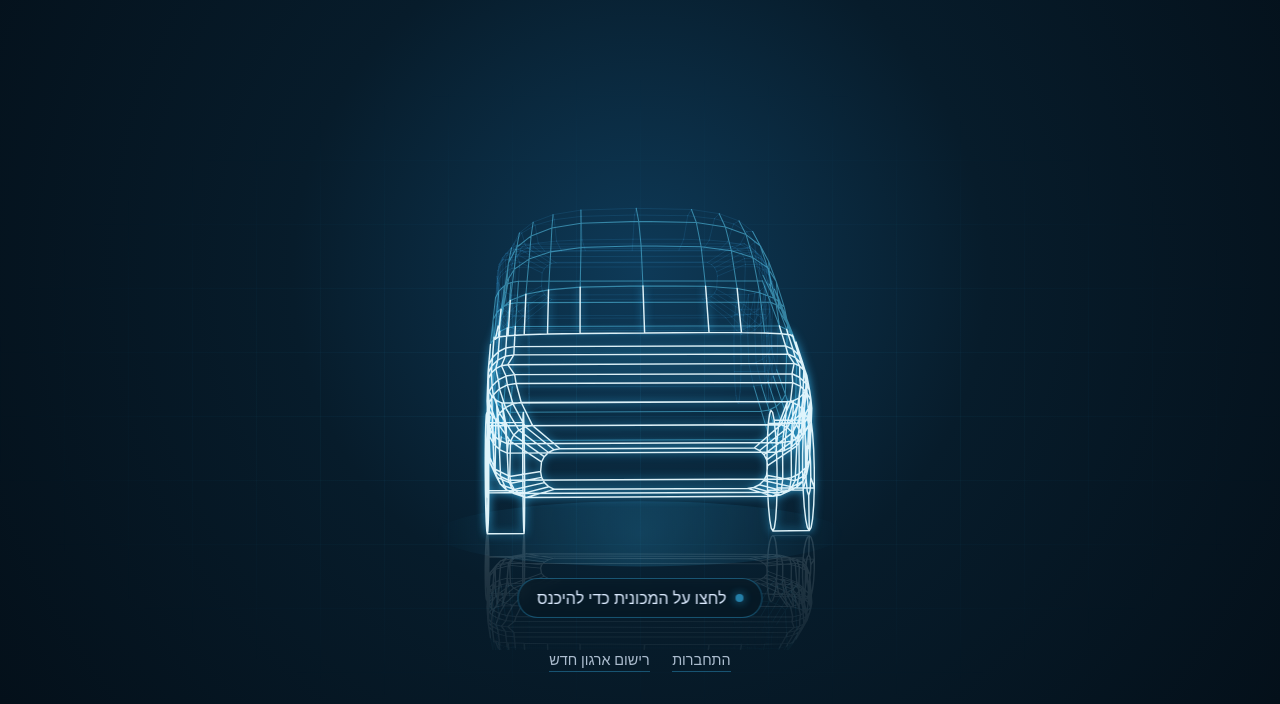
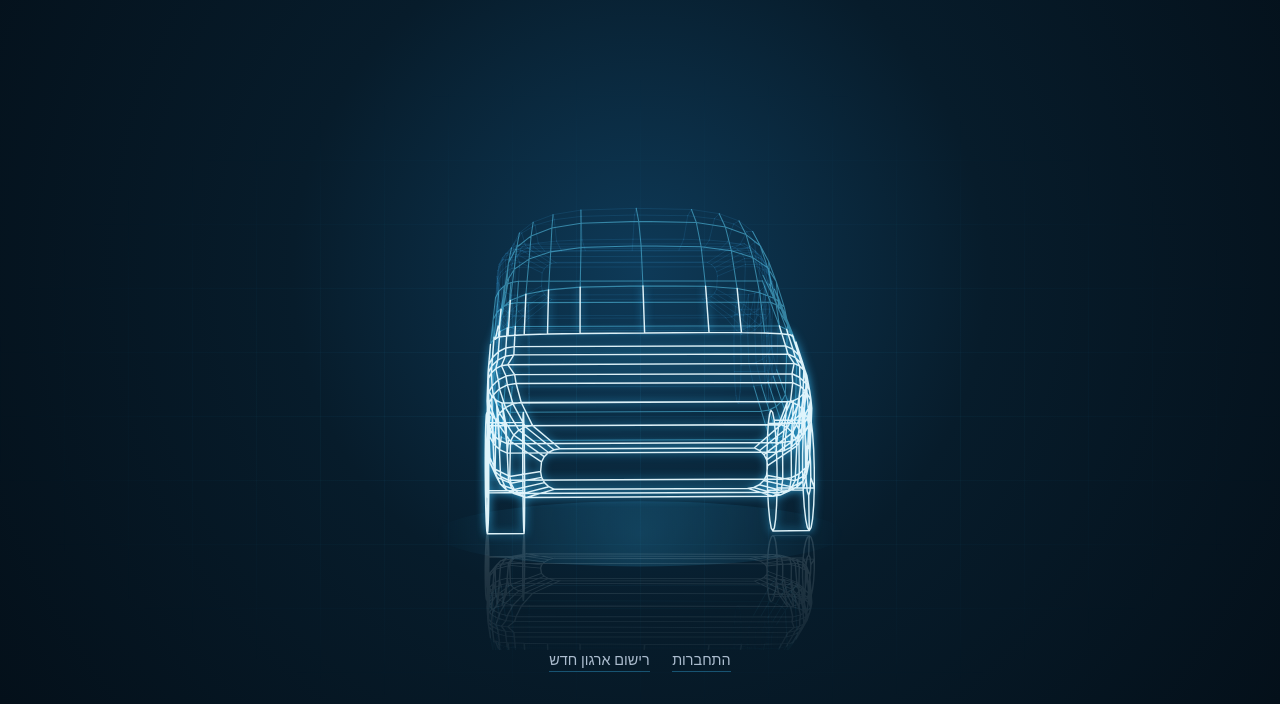
Before and after one commit to office268/makat, a Flask app: page /welcome in a window 1280 px wide. Shown: the part 96-800 px from the top of the page. Run offline with Flask 3, Linux system fonts and the light colour scheme; data that the repository does not hold is empty.

Commit message:
מסך הפתיחה בלי רמז הלחיצה
המכונית מסתובבת, זוהרת ומשנה מצב במעבר עכבר - היא מזמינה ללחוץ
בעצמה, והכיתוב שמתחתיה רק חצץ בין הצופה לבין מה שהוא בא לראות.

הקישור עצמו לא נגע: תווית הקורא-מסך "כניסה לאפליקציה" נשארת, וכך גם
מיקוד המקלדת - הרמז היה aria-hidden ממילא ולא נמסר לאף טכנולוגיה
מסייעת.

295 בדיקות עוברות; הכניסה נבדקה שוב בדפדפן.

Co-Authored-By: Claude Opus 5 <noreply@anthropic.com>
Claude-Session: https://claude.ai/code/session_01Jf3KR91gju44VUPrEK7513

```diff
--- a/app/static/css/welcome.css
+++ b/app/static/css/welcome.css
@@ -121,49 +121,6 @@ body.welcome.is-leaving { opacity: 0; }
   white-space: nowrap;
 }
 
-/* רמז הלחיצה - צף מתחת למכונית */
-.enter-hint {
-  position: absolute;
-  bottom: clamp(.5rem, 4vh, 2rem);
-  left: 50%;
-  transform: translateX(-50%);
-  display: inline-flex;
-  align-items: center;
-  gap: .55rem;
-  padding: .5rem 1.15rem;
-  border: 1px solid rgba(56, 189, 248, .35);
-  border-radius: 999px;
-  background: rgba(5, 20, 31, .55);
-  backdrop-filter: blur(4px);
-  font-size: clamp(.85rem, 1.7vw, 1rem);
-  color: var(--enter-text);
-  white-space: nowrap;
-  pointer-events: none;
-  transition: border-color .25s ease, box-shadow .25s ease, transform .25s ease;
-}
-
-.enter-hint::before {
-  content: "";
-  width: .5rem;
-  height: .5rem;
-  border-radius: 50%;
-  background: var(--enter-glow);
-  box-shadow: 0 0 10px var(--enter-glow);
-  animation: pulse 2.4s ease-in-out infinite;
-}
-
-.car-hit:hover ~ .enter-hint,
-.car-hit:focus-visible ~ .enter-hint {
-  border-color: rgba(56, 189, 248, .8);
-  box-shadow: 0 0 24px rgba(56, 189, 248, .25);
-  transform: translateX(-50%) translateY(-3px);
-}
-
-@keyframes pulse {
-  0%, 100% { opacity: 1; }
-  50% { opacity: .25; }
-}
-
 /* קישורי המשנה */
 .welcome-footer {
   padding: 0 clamp(1rem, 5vw, 3rem) clamp(1rem, 4vh, 2.2rem);
@@ -197,6 +154,5 @@ body.welcome.is-leaving { opacity: 0; }
 }
 
 @media (prefers-reduced-motion: reduce) {
-  .enter-hint::before { animation: none; }
   body.welcome { transition: none; }
 }
--- a/app/templates/auth/welcome.html
+++ b/app/templates/auth/welcome.html
@@ -28,8 +28,6 @@
     <a class="car-hit" id="enter-app" href="{{ enter_url }}">
       <span class="visually-hidden">כניסה לאפליקציה</span>
     </a>
-
-    <span class="enter-hint" aria-hidden="true">לחצו על המכונית כדי להיכנס</span>
   </div>
 
   <footer class="welcome-footer">
```
